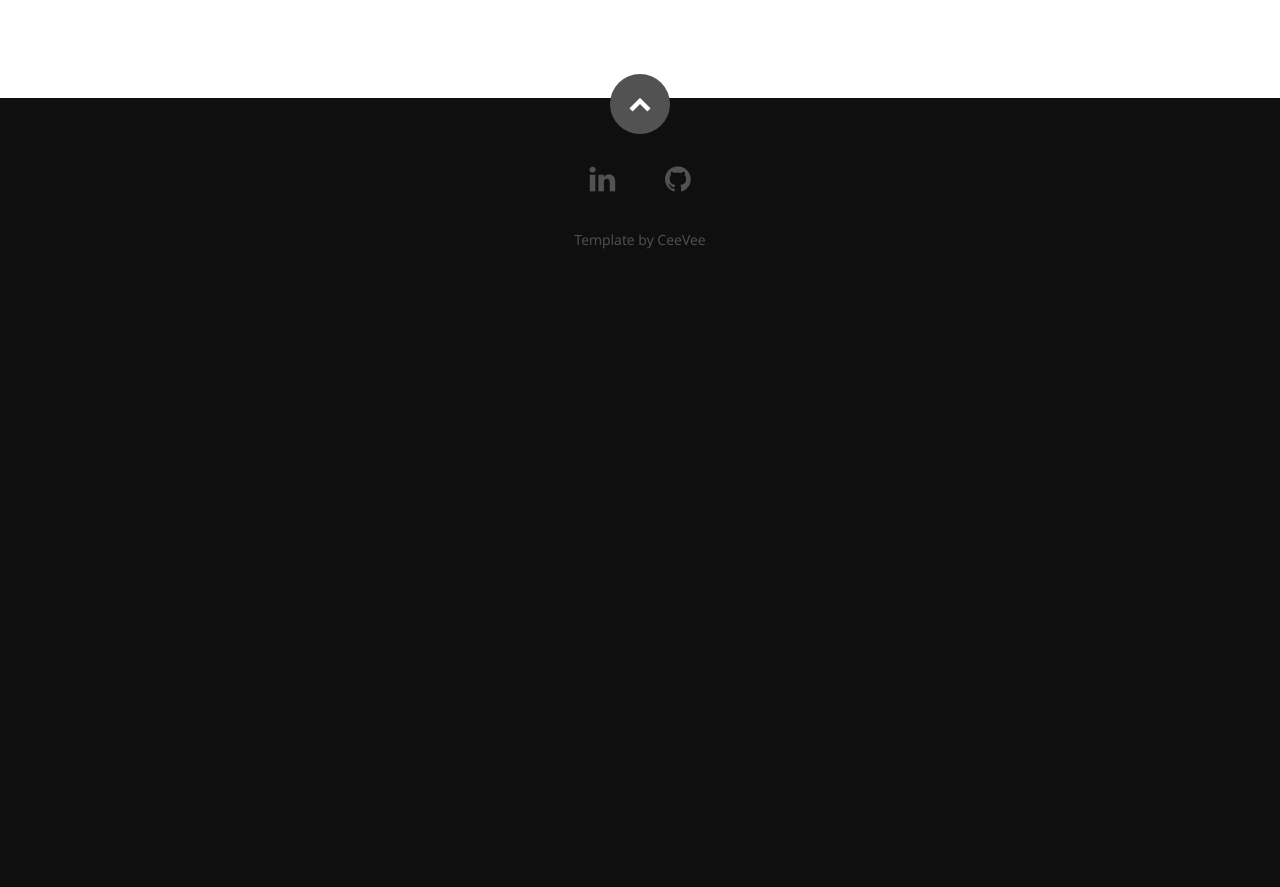
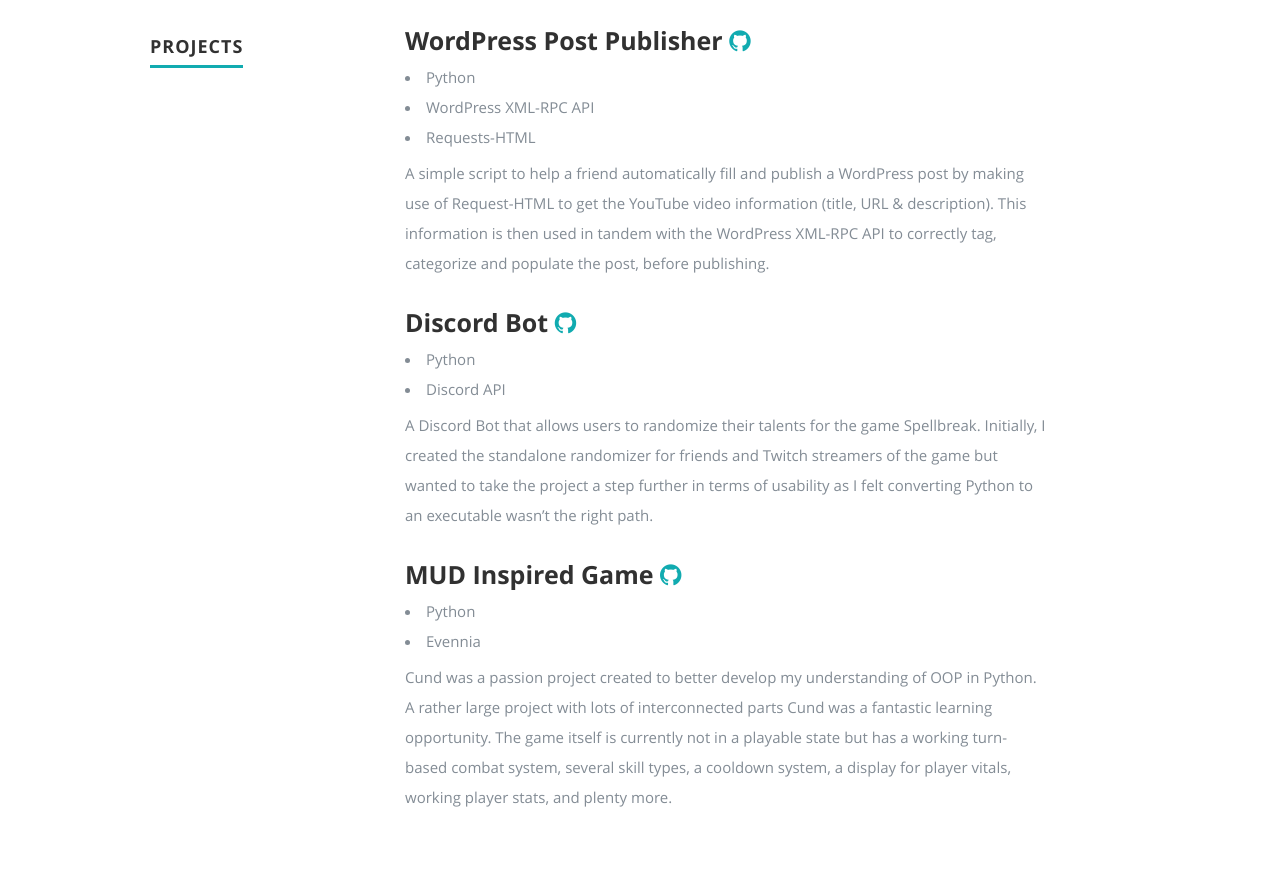
Before and after one commit to Sponge96/azure_cv, a plain HTML site: page Frontend/index.html in a window 1280 px wide. Shown: the part 1880-2767 px from the top of the page. Before the commit the page ends 2183 px from the top, so only its background shows below. Drawn offline with nearby package versions, Linux system fonts and the light colour scheme.

Commit message:
updates to HTML.

```diff
--- a/Frontend/index.html
+++ b/Frontend/index.html
@@ -53,7 +53,7 @@
 
       <div class="row banner">
          <div class="banner-text">
-            <h1 class="responsive-headline">Hi, I'm Jack</h1>
+            <h1 class="responsive-headline">Hello, I'm Jack</h1>
 
             <p>and this page has been viewed <a id="counter"></a> times :) </p>
             <ul class="social">
@@ -180,10 +180,77 @@
 
       </div> <!-- End Work -->
 
+      <!-- Projects
+      ----------------------------------------------- -->
+      <div class="row projects">
+
+         <div class="three columns header-col">
+            <h1><span>Projects</span></h1>
+         </div>
+
+         <div class="nine columns main-col">
+
+            <div class="row item">
+
+               <div class="twelve columns">
+
+                  <h3>WordPress Post Publisher <a href="https://github.com/Sponge96/wordpress_poster"><i class="fa fa-github"></i></a></h3>
+                  <li>Python </li>
+                  <li>WordPress XML-RPC API</li>
+                  <li>Requests-HTML</li>
+                  <p>
+                     A simple script to help a friend automatically fill and publish a WordPress post by making use of Request-HTML
+                      to get the YouTube video information (title, URL & description). This information is then used in tandem
+                       with the WordPress XML-RPC API to correctly tag, categorize and populate the post, before publishing.
+                  </p>
+               </div>
+
+            </div> <!-- item end -->
+
+            <div class="row item">
+
+               <div class="twelve columns">
+
+                  <h3>Discord Bot <a href="https://github.com/Sponge96/sb_random_talent_discordbot"><i class="fa fa-github"></i></a></h3>
+                  <li>Python</li>
+                  <li>Discord API</li>
+                  <p>
+                     A Discord Bot that allows users to randomize their talents for the game Spellbreak.
+                      Initially, I created the standalone randomizer for friends and Twitch streamers of the game
+                       but wanted to take the project a step further in terms of usability as I felt converting
+                        Python to an executable wasn’t the right path.
+                  </p>
+
+               </div>
+
+            </div> <!-- item end -->
+
+            <div class="row item">
+
+               <div class="twelve columns">
+
+                  <h3>MUD Inspired Game <a href="https://github.com/Sponge96/Cund"><i class="fa fa-github"></i></a></h3>
+                  <li>Python</li>
+                  <li>Evennia</li>
+                  <p>
+                     Cund was a passion project created to better develop my understanding of OOP in Python. A rather large project
+                      with lots of interconnected parts Cund was a fantastic learning opportunity. The game itself is currently not
+                       in a playable state but has a working turn-based combat system, several skill types, a cooldown
+                        system, a display for player vitals, working player stats, and plenty more.
+                  </p>
+
+               </div>
+
+            </div> <!-- item end -->
+
+         </div> <!-- main-col end -->
+
+      </div> <!-- End Projects -->
 
 
 
    </section> <!-- Resume Section End-->
+
 
 
    <!-- footer
```
